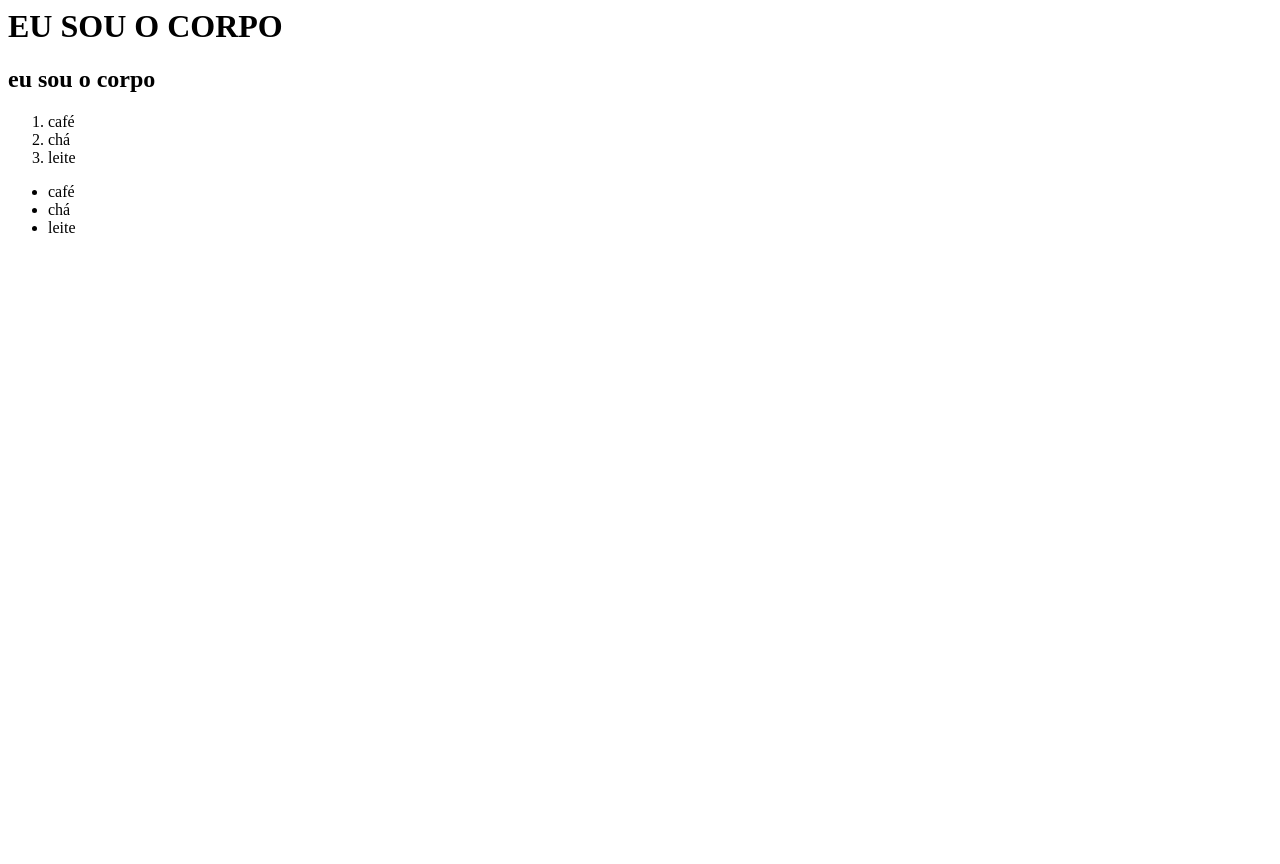
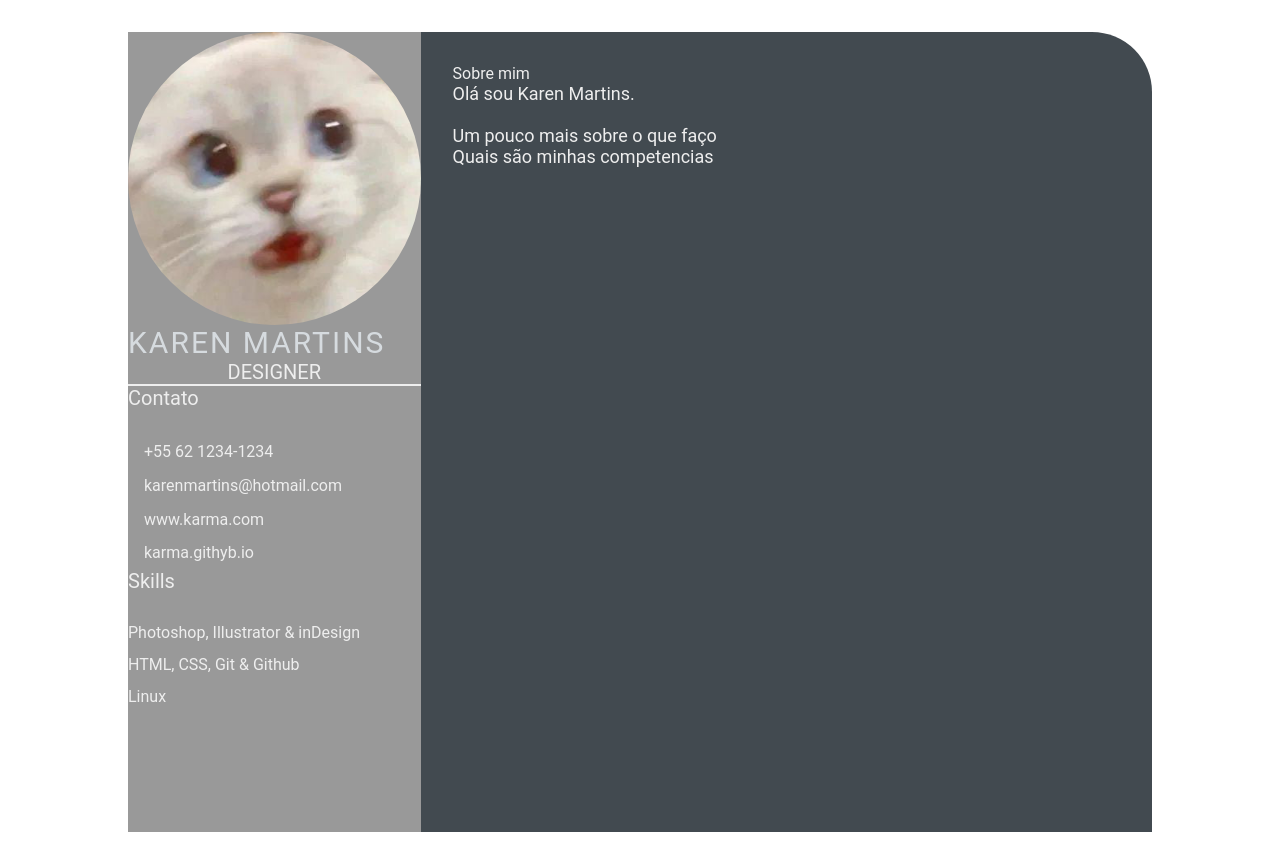
Before and after one commit to kahffeine/KarMa.github.io, a plain HTML site: page index.html in a window 1280 px wide. Before the commit the page ends 800 px from the top, so only its background shows below. Drawn offline with Linux system fonts and the light colour scheme.

Commit message:
feature: img (#2)

```diff
--- a/index.html
+++ b/index.html
@@ -1,21 +1,51 @@
-<html>
-    <head>
-        <title>
-            Olá, eu sou a cabeça!
-        </title>
-    </head>
-    <body>
-        <h1>EU SOU O CORPO</h1>
-        <h2>eu sou o corpo</h2>
-    </body>
-    <ol>
-        <li>café</li>
-        <li>chá</li>
-        <li>leite</li>
-    </ol>
-    <ul>
-        <li>café</li>
-        <li>chá</li>
-        <li>leite</li>
-    </ul>
-</html>
+<html lang="en">
+<head>
+    <meta charset="UTF-8">
+    <meta http-equiv="X-UA-Compatible" content="IE=edge">
+    <meta name="viewport" content="width=device-width, initial-scale=1.0">
+    <title>Karen Martins CV</title>
+    <link rel="stylesheet" href="style.css">
+
+</head>
+<body>
+    <main class="resume-contents">
+        <section class="left-section">
+            <section class="left-section-content">
+                <div class="profile">
+                    <img class="profile-image" src="profile-image.jpg" alt="Profile img"></img>
+                    <p class="name">Karen Martins</p>
+                    <p class="profession">Designer</p>
+                </div>
+                <div class="contact-info">
+                    <p class="left-title">Contato</p>
+                    <ul>
+                        <li><i class="fa fa-phone"></i>+55 62 1234-1234</li>
+                        <li><i class="fa fa-envelope"></i>karenmartins@hotmail.com</li>
+                        <li><i class="fa fa-globe"></i>www.karma.com</li>
+                        <li><i class="fa fa-github"></i>karma.githyb.io</li>
+                    </ul>
+                </div>
+                <div class="skills">
+                    <p class="left-title">Skills</p>
+                    <ul>
+                        <li><p>Photoshop, Illustrator & inDesign</p></li>
+                        <li><p>HTML, CSS, Git & Github</p></li>
+                        <li><p>Linux</p></li>
+                    </ul>
+                </div>
+            </section>
+        </section>
+        <section class="right-section">
+            <div class="right-section-contents">
+                <section class="about gap">
+                    <div class="right-title">Sobre mim</div>
+                    <p class="about-me-contents">
+                        Olá sou Karen Martins.<br>
+                        <br> Um pouco mais sobre o que faço
+                        <br> Quais são minhas competencias
+                    </p>
+                </section>
+            </div>
+        </section>
+    </main>
+</body>
--- /dev/null
+++ b/style.css
@@ -0,0 +1,103 @@
+* {
+    margin: 0;
+    padding: 0;
+    box-sizing: border-box;
+    list-style: none;
+    font-family: 'Roboto', sans-serif;
+}
+
+.resume-contents {
+    min-height: 100vh;
+    width: 80%;
+    margin: 2rem auto;
+    display: grid;
+    grid-template-columns: repeat(7, 1fr);
+}
+
+.left-section {
+    grid-column: span 2;
+    height: 100%;
+    background-color: #999999;
+}
+
+.right-section {
+    grid-column: span 5;
+    height: 100%;
+    background-color: #424a50;
+    border-radius: 0px 60px 0px 0px;
+}
+
+.left-section-contents{
+    padding: 2rem 2rem;
+}
+
+.profile {
+    width: 100%;
+    border-bottom: 2px solid #eeeeee;
+}
+
+.profile .profile-image {
+    width: 100%;
+    border-radius: 100%;
+}
+
+.name {
+    color: #D6DBDF;
+    font-size: 30px;
+    letter-spacing: 2px;
+    text-transform: uppercase;
+}
+
+.profession {
+    color: #eeeeee;
+    font-size: 20px;
+    text-transform: uppercase;
+    text-align: center;
+}
+
+/* .contact-info { border-bottom: 2px solid #1B2631; } */
+.left-title {
+    color: #eeeeee;
+    font-size: 20px;
+}
+
+.contact-info ul {
+    padding-top: 1.5rem;
+}
+
+.contact-info ul li,
+.references ul li {
+    padding: .4rem 0;
+    color: #eeeeee;
+}
+
+.contact-info ul li i,
+.references ul li i {
+    padding-right: 1rem;
+    font-size: 18px;
+    color: #eeeeee;
+}
+
+.skills ul {
+    padding-top: 1.5rem;
+}
+.skills ul li p {
+    padding: .4rem 0;
+    color: #eeeeee;
+}
+
+.right-section-contents {
+    padding: 2rem 2rem;
+}
+
+.right-title {
+    color: #eeeeee;
+}
+
+.gap {
+    padding-bottom: 2rem;
+}
+.about-me-contents {
+    font-size: 18px;
+    color: #eeeeee;
+}
```
Also changed, not shown: profile-image.jpg (added), 1 other file.
